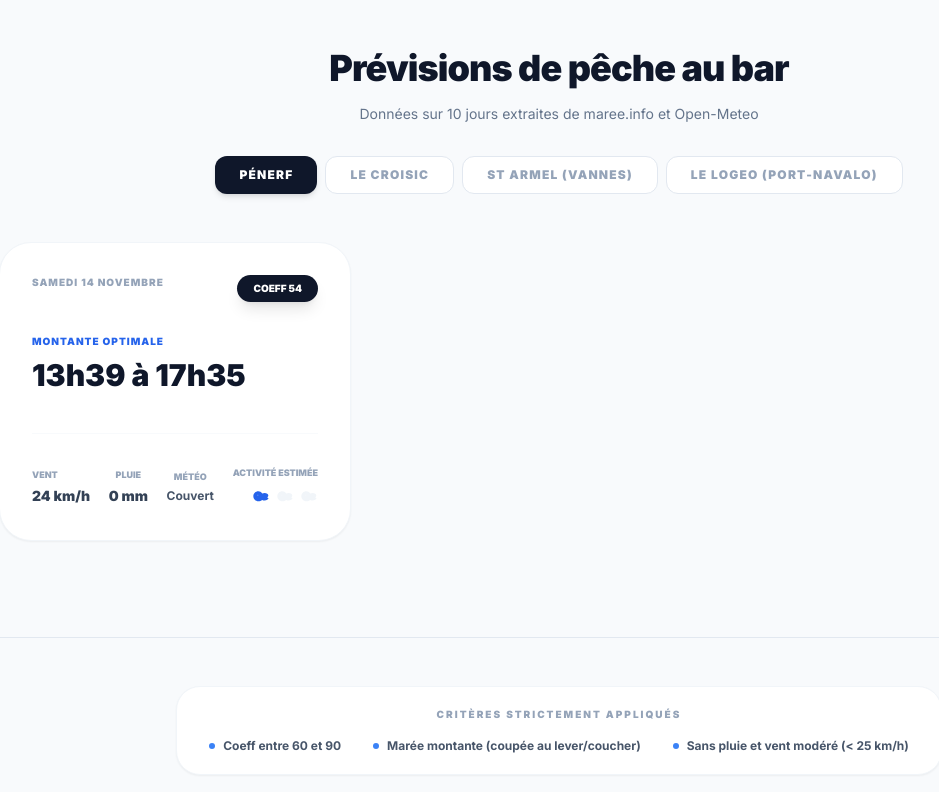
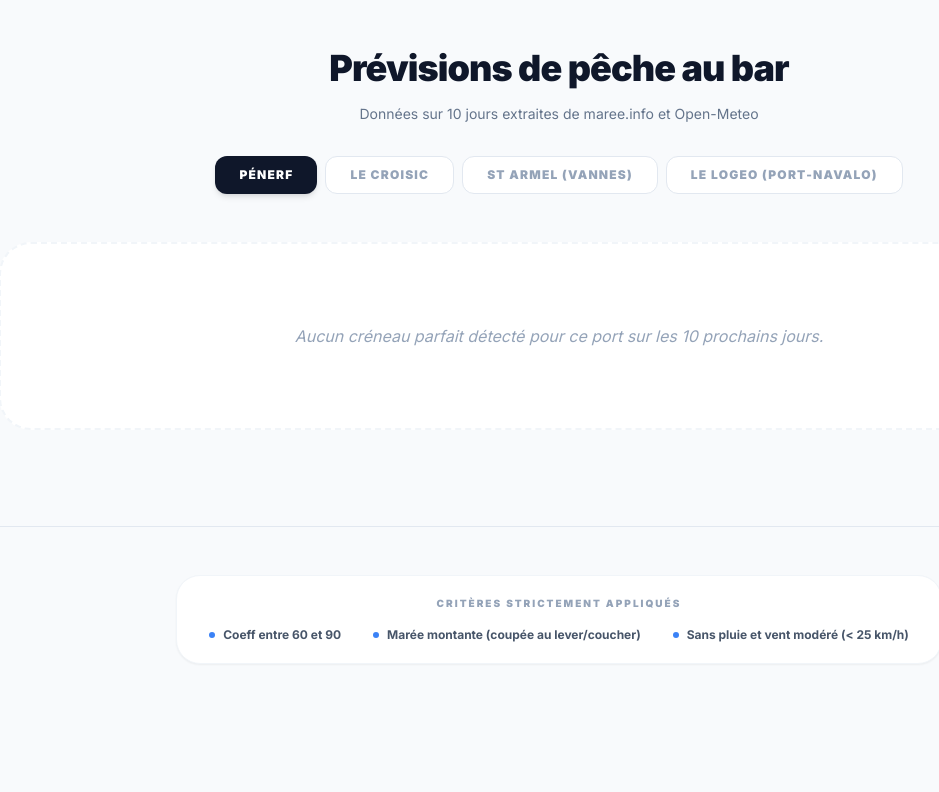
Before and after one commit to odutel/peche-bar, a plain HTML site: page index.html in a window 1280 px wide. Shown: the whole page, without its empty margins (81-1020 px from the left). Drawn offline with nearby package versions, Linux system fonts and the light colour scheme.

Commit message:
Previsions du 2026-11-15 13:48 UTC

```diff
--- a/index.html
+++ b/index.html
@@ -54,7 +54,7 @@
 
     <script>
         const PORTS = [{"id": "110", "name": "Pénerf", "lat": 47.5, "lng": -2.62}, {"id": "108", "name": "Le Croisic", "lat": 47.29, "lng": -2.51}, {"id": "112", "name": "St Armel (Vannes)", "lat": 47.59, "lng": -2.71}, {"id": "111", "name": "Le Logeo (Port-Navalo)", "lat": 47.55, "lng": -2.81}];
-        const ALL_FORECASTS = [{"portId": "110", "date": "Samedi 14 Novembre", "start": "13h39", "end": "17h35", "coeff": 54, "wind": 24, "rain": 0.0, "weather": "Couvert", "activity": 1}, {"portId": "108", "date": "Samedi 14 Novembre", "start": "08h12", "end": "09h04", "coeff": 58, "wind": 22, "rain": 0.0, "weather": "Couvert", "activity": 1}, {"portId": "108", "date": "Samedi 14 Novembre", "start": "15h39", "end": "17h35", "coeff": 54, "wind": 22, "rain": 0.0, "weather": "Couvert", "activity": 1}, {"portId": "108", "date": "Dimanche 22 Novembre", "start": "10h52", "end": "16h56", "coeff": 76, "wind": 23, "rain": 0.2, "weather": "Bruine", "activity": 2}, {"portId": "112", "date": "Samedi 14 Novembre", "start": "13h34", "end": "17h35", "coeff": 54, "wind": 18, "rain": 0.0, "weather": "Couvert", "activity": 1}, {"portId": "112", "date": "Dimanche 22 Novembre", "start": "08h27", "end": "14h41", "coeff": 76, "wind": 18, "rain": 0.2, "weather": "Bruine", "activity": 2}, {"portId": "111", "date": "Samedi 14 Novembre", "start": "13h47", "end": "17h36", "coeff": 54, "wind": 19, "rain": 0.0, "weather": "Couvert", "activity": 1}];
+        const ALL_FORECASTS = [];
 
         let selectedPortId = PORTS[0].id;
 
```
